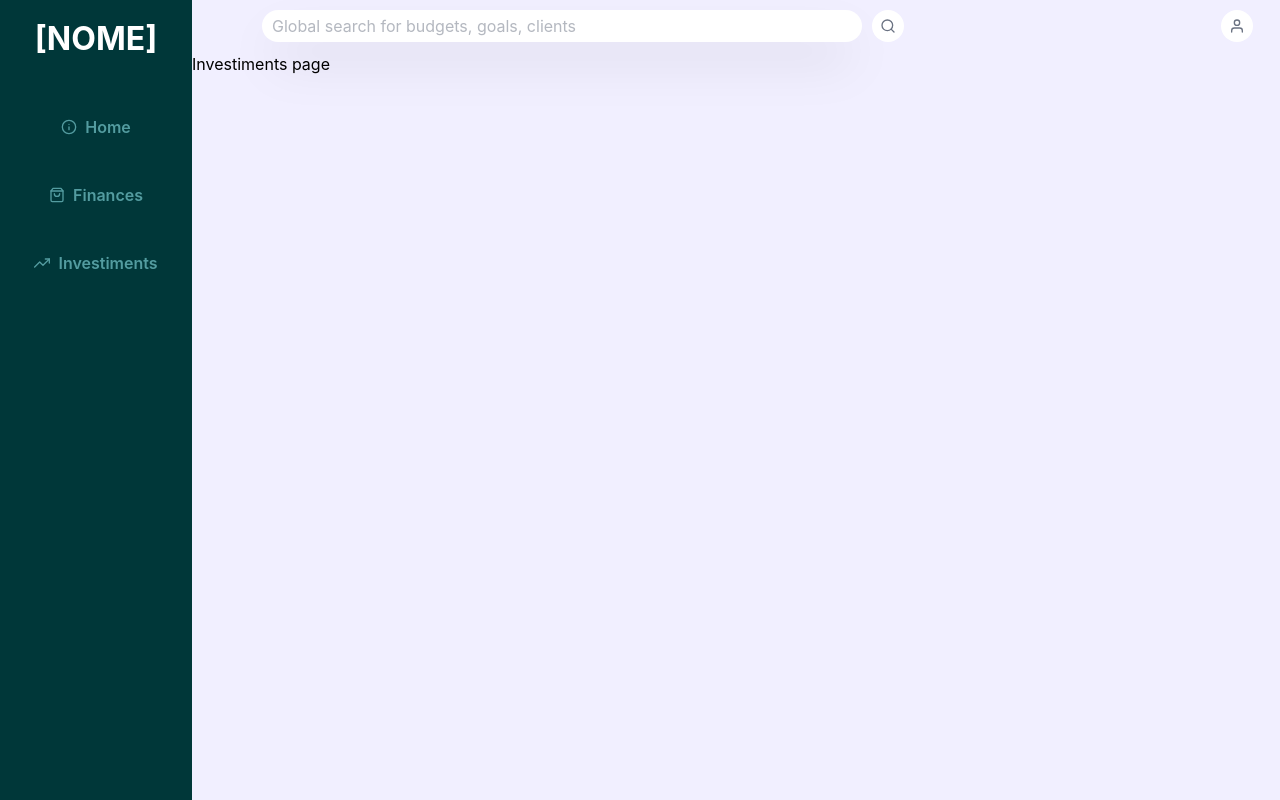
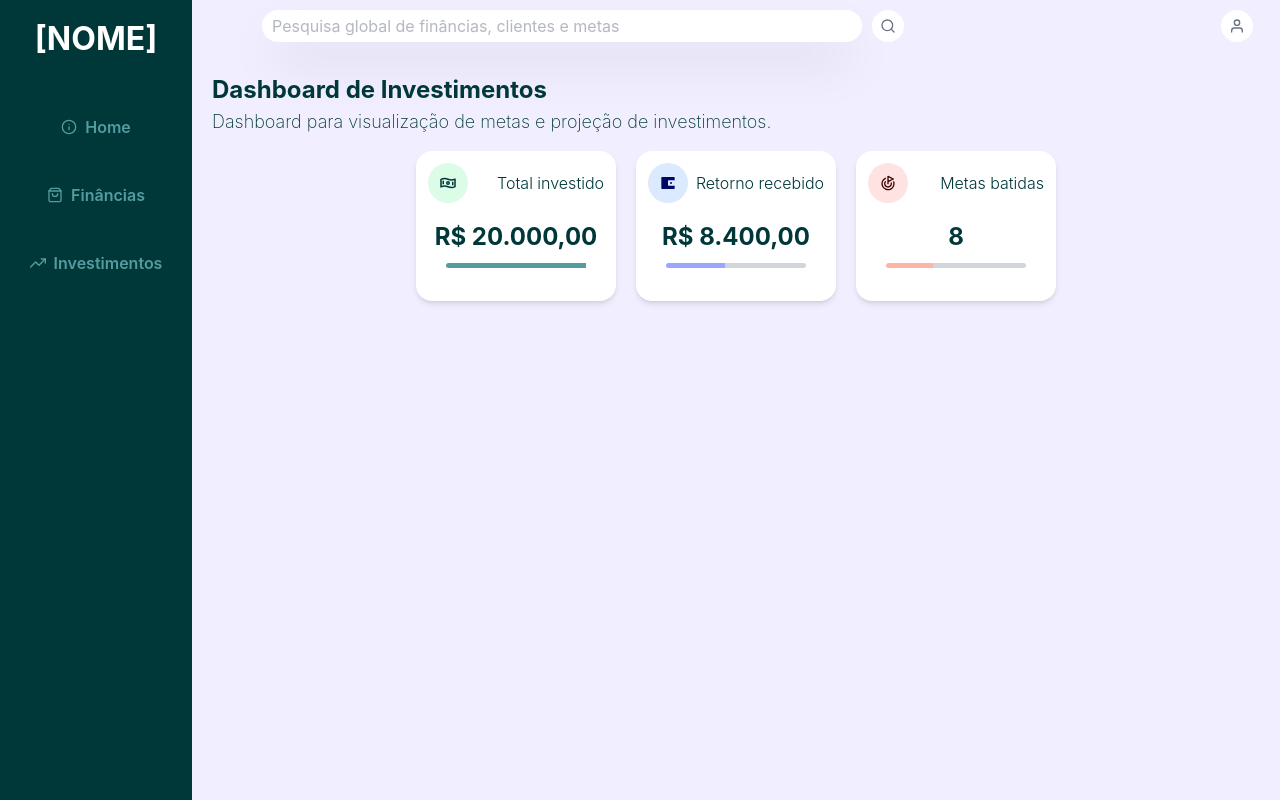
Before and after one commit to oeduardopereira/startup-empreendedorismo, a React app in the folder frontend/: page /investimentos in a window 1280 px wide. Built offline with nearby package versions, Linux system fonts and the light colour scheme; the HTML template or start-up script is replaced by a standard one.

Commit message:
feat: Done some cards

```diff
--- /dev/null
+++ b/frontend/src/components/GoalsCard/Goalcard.module.css
@@ -0,0 +1,5 @@
+@reference "../../index.css";
+
+.card {
+    @apply bg-white w-[200px] min-h-[150px] rounded-[16px] shadow-md p-3 flex-col
+}
--- /dev/null
+++ b/frontend/src/components/GoalsCard/Goalcard.tsx
@@ -0,0 +1,40 @@
+import styles from "./Goalcard.module.css"
+import { brlFormatter } from "../../types/types";
+import { LuGoal } from "react-icons/lu";
+function Goalcard() {
+
+    const goal = 24;
+    const current = 8;
+
+    const percentage = (current / goal) * 100;
+
+    console.log(`Percentage: ${percentage}`)
+
+    return(
+        <div className={styles.card}>
+            <div className="flex justify-between items-center">
+                <div className="text-dark-red  w-[40px] h-[40px] flex items-center justify-center bg-red-100 rounded-[20px]">
+                    <LuGoal />
+                </div>
+                <p className="text-dark-green font-light">
+                    Metas batidas
+                </p>
+            </div>
+            <div className="flex items-center justify-center mt-4">
+                <p className="font-bold text-dark-green text-[24px]">
+                    {current}
+                </p>
+            </div>
+            <div className="flex items-center justify-center mt-2">
+                <div className="w-[80%] h-[5px] rounded-[16px] flex">
+                    <div className={`bg-light-red h-full rounded-l-[16px]`} style={{width: `${percentage}%`}}/>
+                    <div className={` bg-gray-300 h-full rounded-r-[16px]`} style={{width: `${100 - percentage}%`}}/>
+                </div>
+            </div>
+
+        </div>
+    );
+
+}
+
+export default Goalcard;
--- /dev/null
+++ b/frontend/src/components/MoneyCard/Moneycard.module.css
@@ -0,0 +1,5 @@
+@reference "../../index.css";
+
+.card {
+    @apply bg-white w-[200px] min-h-[150px] rounded-[16px] shadow-md p-3 flex-col
+}
--- /dev/null
+++ b/frontend/src/components/MoneyCard/Moneycard.tsx
@@ -0,0 +1,40 @@
+import { PiMoneyWavyBold } from "react-icons/pi";
+import styles from "./Moneycard.module.css"
+import { brlFormatter } from "../../types/types";
+function Moneycard() {
+
+    const goal = 20000;
+    const current = 20000;
+
+    const percentage = (current / goal) * 100;
+
+    console.log(`Percentage: ${percentage}`)
+
+    return(
+        <div className={styles.card}>
+            <div className="flex justify-between items-center">
+                <div className="text-dark-green  w-[40px] h-[40px] flex items-center justify-center bg-green-100 rounded-[20px]">
+                    <PiMoneyWavyBold />
+                </div>
+                <p className="text-dark-green font-light">
+                    Total investido
+                </p>
+            </div>
+            <div className="flex items-center justify-center mt-4">
+                <p className="font-bold text-dark-green text-[24px]">
+                    {brlFormatter.format(current)}
+                </p>
+            </div>
+            <div className="flex items-center justify-center mt-2">
+                <div className="w-[80%] h-[5px] rounded-[16px] flex">
+                    <div className={`bg-light-green h-full rounded-l-[16px]`} style={{width: `${percentage}%`}}/>
+                    <div className={` bg-gray-300 h-full rounded-r-[16px]`} style={{width: `${100 - percentage}%`}}/>
+                </div>
+            </div>
+
+        </div>
+    );
+
+}
+
+export default Moneycard;
--- a/frontend/src/components/NavBar/Navbar.tsx
+++ b/frontend/src/components/NavBar/Navbar.tsx
@@ -11,8 +11,8 @@ function Navbar() {
 
     const PAGES: pages[] = [
         {name: "Home", path: "../../pages/Home/Home.tsx", icon: "FiInfo"},
-        {name: "Finances", path: "../../pages/Finances/Finances.tsx", icon: "FiShoppingBag"},
-        {name: "Investiments", path: "../../pages/Investiments/Investiments.tsx", icon: "FiTrendingUp"},
+        {name: "Finâncias", path: "../../pages/Finances/Finances.tsx", icon: "FiShoppingBag"},
+        {name: "Investimentos", path: "../../pages/Investiments/Investiments.tsx", icon: "FiTrendingUp"},
     ]
 
     return(
--- a/frontend/src/components/TopBar/Topbar.tsx
+++ b/frontend/src/components/TopBar/Topbar.tsx
@@ -9,7 +9,7 @@ function Topbar() {
 
         <div  className={styles.topbar}>
             <div className="flex pl-[70px] w-[80%] space-x-[10px]">
-                <input className={styles.searchbar} placeholder="Global search for budgets, goals, clients" />
+                <input className={styles.searchbar} placeholder="Pesquisa global de finâncias, clientes e metas" />
                 <button className={styles.searchbutton}>
                     <FiSearch />
                 </button>
--- /dev/null
+++ b/frontend/src/components/YieldCard/Yieldcard.module.css
@@ -0,0 +1,5 @@
+@reference "../../index.css";
+
+.card {
+    @apply bg-white w-[200px] min-h-[150px] rounded-[16px] shadow-md p-3 flex-col
+}
--- /dev/null
+++ b/frontend/src/components/YieldCard/Yieldcard.tsx
@@ -0,0 +1,40 @@
+import styles from "./Yieldcard.module.css"
+import { brlFormatter } from "../../types/types";
+import { RiWallet2Fill } from "react-icons/ri";
+function Yieldcard() {
+
+    const goal = 20000;
+    const current = 8400;
+
+    const percentage = (current / goal) * 100;
+
+    console.log(`Percentage: ${percentage}`)
+
+    return(
+        <div className={styles.card}>
+            <div className="flex justify-between items-center">
+                <div className="text-dark-blue  w-[40px] h-[40px] flex items-center justify-center bg-blue-100 rounded-[20px]">
+                    <RiWallet2Fill />
+                </div>
+                <p className="text-dark-green font-light">
+                    Retorno recebido
+                </p>
+            </div>
+            <div className="flex items-center justify-center mt-4">
+                <p className="font-bold text-dark-green text-[24px]">
+                    {brlFormatter.format(current)}
+                </p>
+            </div>
+            <div className="flex items-center justify-center mt-2">
+                <div className="w-[80%] h-[5px] rounded-[16px] flex">
+                    <div className={`bg-light-blue h-full rounded-l-[16px]`} style={{width: `${percentage}%`}}/>
+                    <div className={` bg-gray-300 h-full rounded-r-[16px]`} style={{width: `${100 - percentage}%`}}/>
+                </div>
+            </div>
+
+        </div>
+    );
+
+}
+
+export default Yieldcard;
--- a/frontend/src/index.css
+++ b/frontend/src/index.css
@@ -8,8 +8,15 @@
     --color-main-green: #14696D;
     --color-dark-green: #003739;
     --color-light-green: #539CA0;
+    --color-dark-blue: #000767;
     --color-main-blue: #666FCA;
     --color-light-blue: #9BA4FF;
+    --color-light-red: #FFB4A8;
+    --color-main-red: #EF0000;
+    --color-dark-red: #410000;
+    --color-light-yellow: #FFEFD0;
+    --color-main-yellow: #F5BF00;
+    --color-dark-yellow: #594400;
     --color-sec-main-green: #53A252;
     --color-sec-light-green: #A3F69C;
     --color-sec-dark-green: #005312;
--- a/frontend/src/pages/Investiments/Investiments.module.css
+++ b/frontend/src/pages/Investiments/Investiments.module.css
@@ -1,5 +1,13 @@
 @reference "../../index.css";
 
 .page {
-    @apply bg-bg-blue h-full w-full flex-col
+    @apply bg-bg-blue h-full w-full flex-col p-5
 }
+
+.title {
+    @apply text-dark-green font-bold text-[24px]
+}
+
+.subtitle {
+    @apply text-dark-green text-[18px] font-extralight
+}
--- a/frontend/src/pages/Investiments/Investiments.tsx
+++ b/frontend/src/pages/Investiments/Investiments.tsx
@@ -1,3 +1,6 @@
+import Goalcard from "../../components/GoalsCard/Goalcard";
+import Moneycard from "../../components/MoneyCard/Moneycard";
+import Yieldcard from "../../components/YieldCard/Yieldcard";
 import styles from "./Investiments.module.css"
 
 
@@ -6,7 +9,13 @@ function Investiments() {
     return(
         <>
             <div className={styles.page}>
-                <h1>Investiments page</h1>
+                <h1 className={styles.title}>Dashboard de Investimentos</h1>
+                <h3 className={styles.subtitle}>Dashboard para visualização de metas e projeção de investimentos.</h3>
+                <div className="flex w-full py-4 h-fit space-x-5 items-center justify-center">
+                    <Moneycard />
+                    <Yieldcard />
+                    <Goalcard />
+                </div>
             </div>
         </>
     );
```
